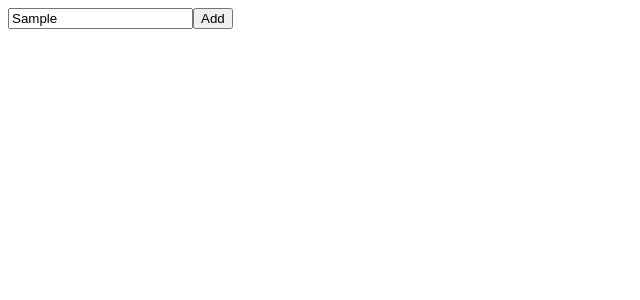
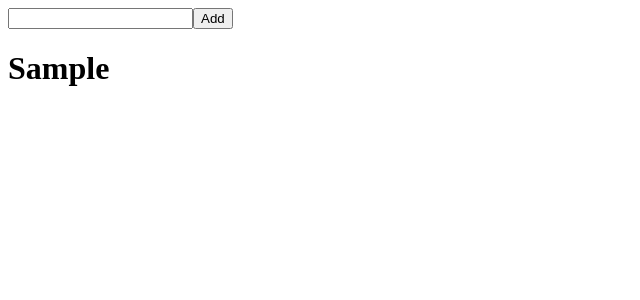
Before and after one commit to Hollow555ol/ToDoList, a React (Create React App) app: page / in a window 1280 px wide. Both pictures are taken after typing "Sample" into the empty fields and a click on the button "Add". Shown: the top 300 px of the page, without its empty margins (0-640 px from the left). Built offline with nearby package versions, Linux system fonts and the light colour scheme.

Commit message:
implement ListItem

```diff
--- a/src/App.js
+++ b/src/App.js
@@ -1,21 +1,24 @@
-import { useState } from "react";
+import { useEffect, useState } from "react";
+import List from "./components/List/List";
 
 function App() {
-  const [text, setText] = useState("");
+  const [state, setState] = useState({ text: "", todoes: [] });
 
-  const consolelog = () => {
-    console.log(text);
+  const createTodo = () => {
+    setState({ text: "", todoes: [...state.todoes, state.text] });
   };
 
+  console.log(state.todoes);
+
   const onChange = (e) => {
-    setText(e.target.value);
+    setState({ ...state, text: e.target.value });
   };
 
   return (
     <div>
-      <input value={text} onChange={onChange} type="text"></input>
-
-      <button onClick={consolelog}>Add</button>
+      <input value={state.text} onChange={onChange} type="text"></input>
+      <button onClick={createTodo}>Add</button>
+      <List todoes={state.todoes} />
     </div>
   );
 }
--- /dev/null
+++ b/src/Components/List/List.jsx
@@ -0,0 +1,14 @@
+import React from "react";
+import ListItem from "../ListItem/ListItem";
+const List = ({ todoes }) => {
+  return (
+    <div>
+      {todoes.map((el, i) => {
+        console.log(el);
+        return <ListItem el={el} key={i} />;
+      })}
+    </div>
+  );
+};
+
+export default List;
--- /dev/null
+++ b/src/Components/ListItem/ListItem.jsx
@@ -0,0 +1,7 @@
+import React from "react";
+
+const ListItem = ({ el }) => {
+  return <h1>{el}</h1>;
+};
+
+export default ListItem;
```
Also changed, not shown: src/Components/Button/Button.jsx (deleted), src/Components/Input/Input.jsx (deleted).
